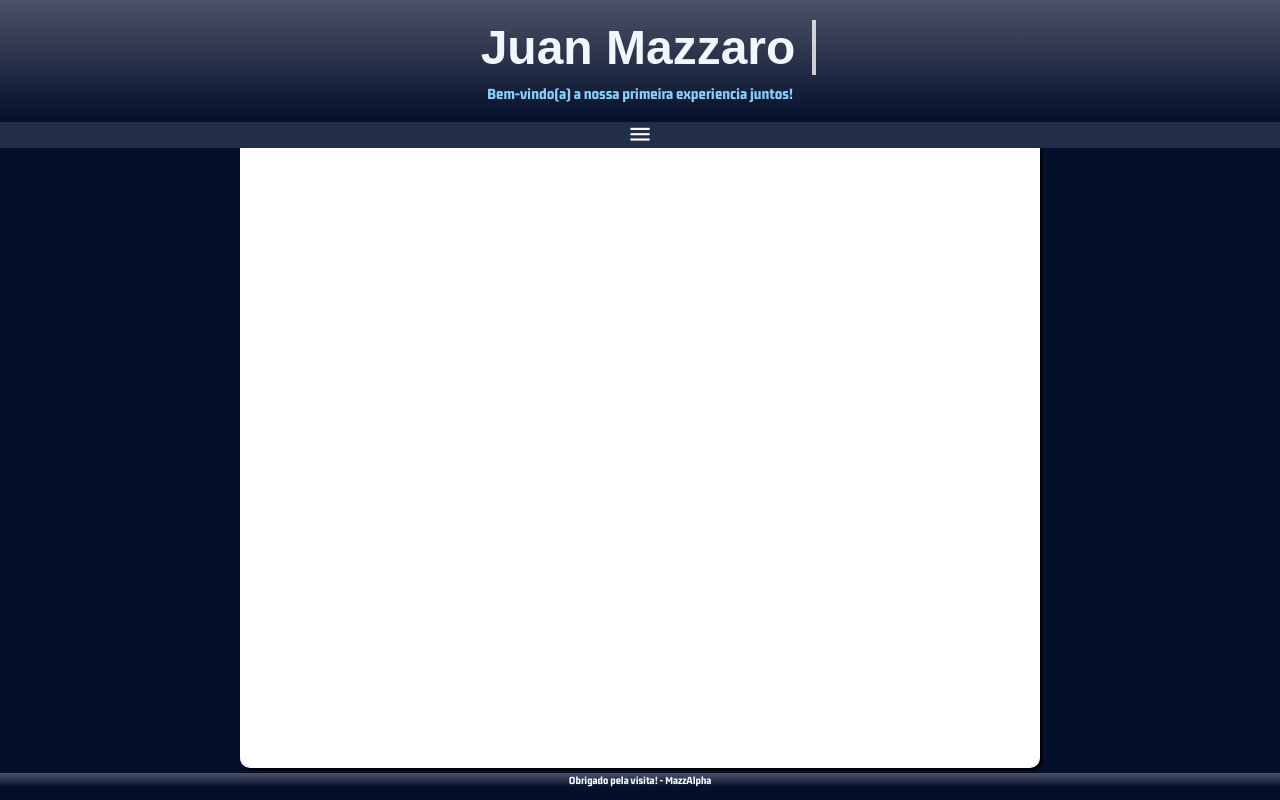
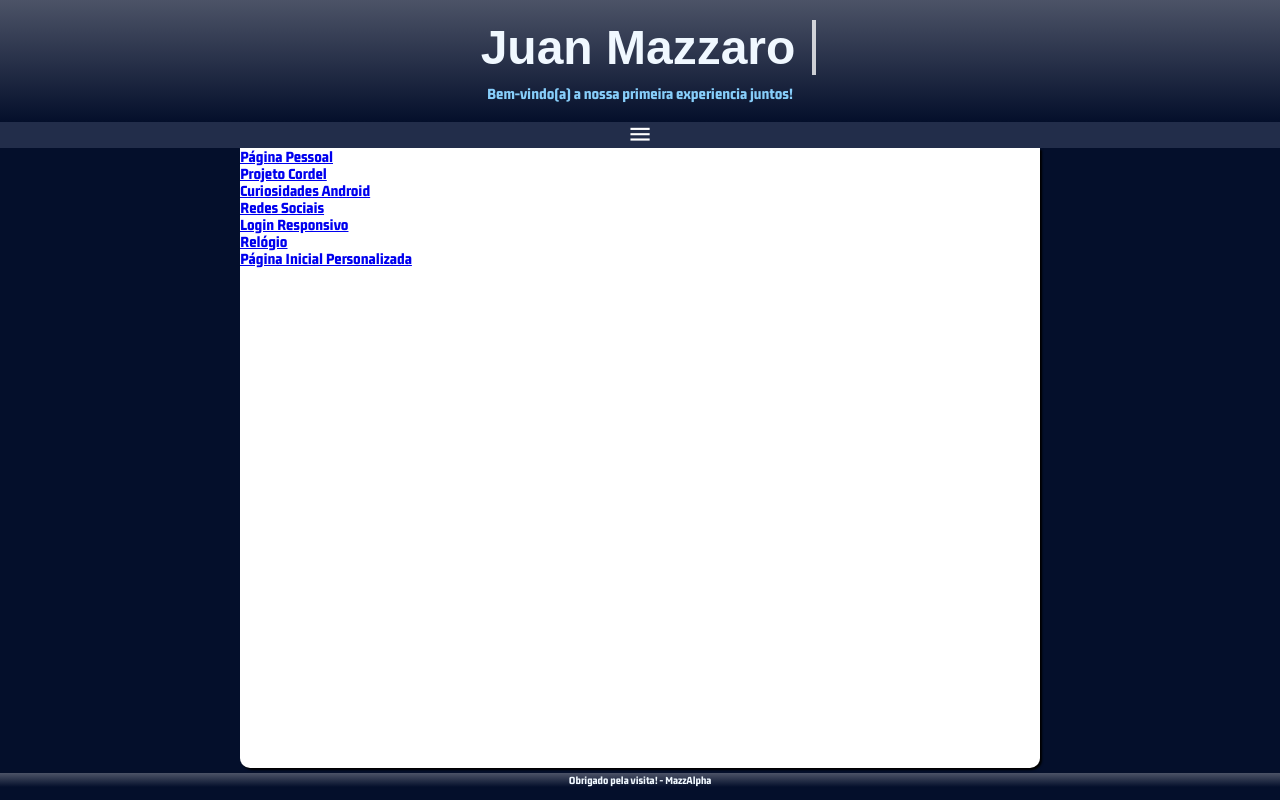
Before and after one commit to JuanFrancisquini/JuanMazzaro, a plain HTML site: page paginas/jobs.html in a window 1280 px wide. Drawn offline with nearby package versions, Linux system fonts and the light colour scheme; a web font is replaced by a local one.

Commit message:
Update jobs.html

```diff
--- a/paginas/jobs.html
+++ b/paginas/jobs.html
@@ -22,7 +22,13 @@
    <body>
         <div id="header"></div>
         <main>
-
+            <div id="container"><a href="https://mazzalpha.github.io/Personal/" target="_blank" rel="external">Página Pessoal</a></div>
+            <div id="container"><a href="https://mazzalpha.github.io/Projeto-Cordel/" target="_blank" rel="external">Projeto Cordel</a></div>
+            <div id="container"><a href="https://mazzalpha.github.io/Projeto-Curiosidades-Android/" target="_blank" rel="external">Curiosidades Android</iframe></div>
+            <div id="container"><a href="https://mazzalpha.github.io/Projeto-Redes-Sociais/" target="_blank" rel="external">Redes Sociais</a></div>
+            <div id="container"><a href="https://mazzalpha.github.io/Projeto-Login-Responsivo/" target="_blank" rel="external">Login Responsivo</a></div>
+            <div id="container"><a href="https://mazzalpha.github.io/Projeto-Relogio-Responsivo/" target="_blank" rel="external">Relógio</a></div>
+            <div id="container"><a href="https://mazzalpha.github.io/Pagina-Inicial-Pessoal/" target="_blank" rel="external">Página Inicial Personalizada</a></div>
         </main>
         <div id="footer"></div>
     </body>
```
